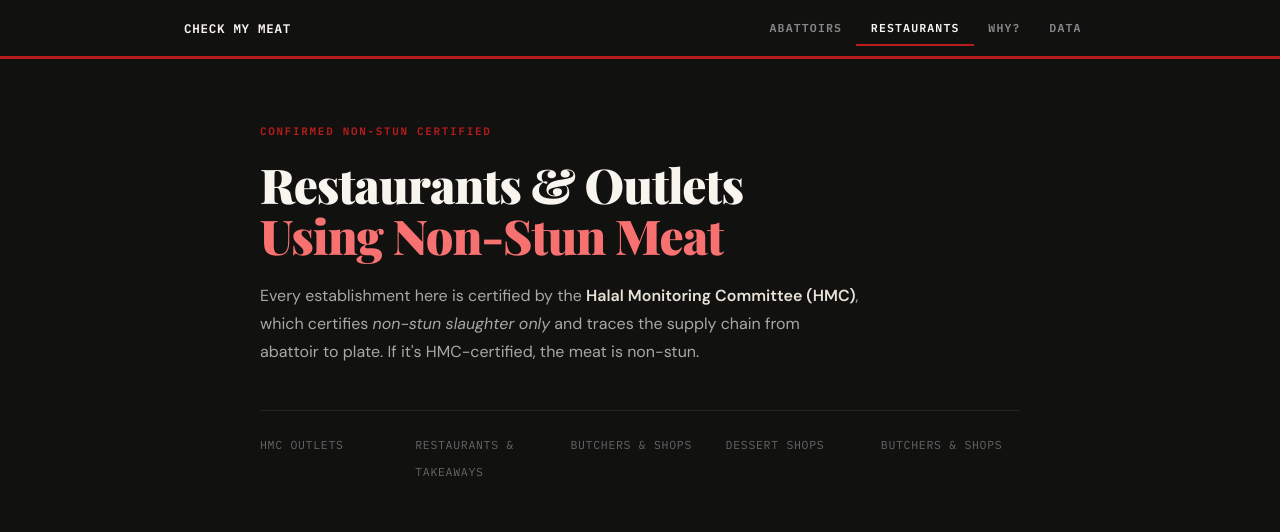
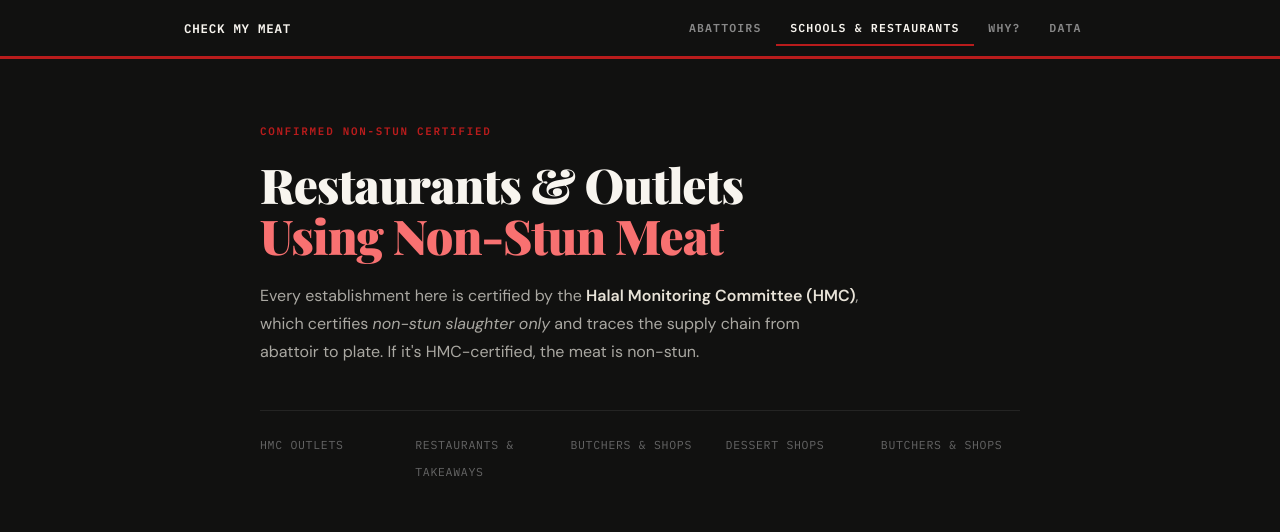
Before and after one commit to matsumurafishworks/slaughterhouse-checker, a Flask app: template templates/restaurants.html in a window 1280 px wide. Shown: the top 532 px of the page. Run offline with Flask 3, Linux system fonts and the light colour scheme; the template is opened without the code that fills it, so the values that code supplies are empty.

Commit message:
Update restaurants.html

```diff
--- a/templates/restaurants.html
+++ b/templates/restaurants.html
@@ -254,7 +254,7 @@
     <a href="/" class="nav-logo">Check My Meat</a>
     <div class="nav-links">
       <a href="/"            class="nav-link">Abattoirs</a>
-      <a href="/restaurants" class="nav-link active">Restaurants</a>
+      <a href="/restaurants" class="nav-link active">Schools &amp; Restaurants</a>
       <a href="/why"         class="nav-link">Why?</a>
       <a href="/data"        class="nav-link">Data</a>
     </div>
```
